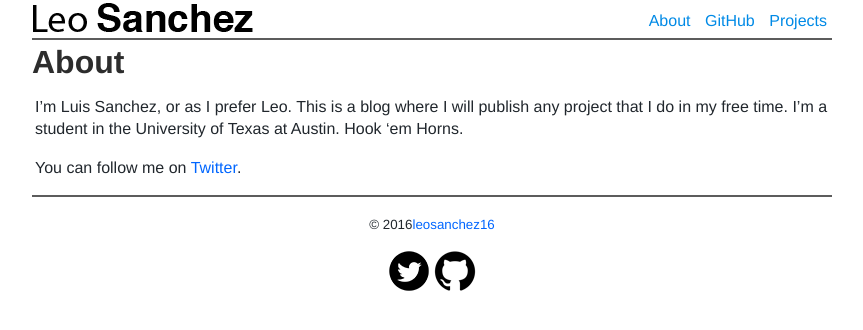
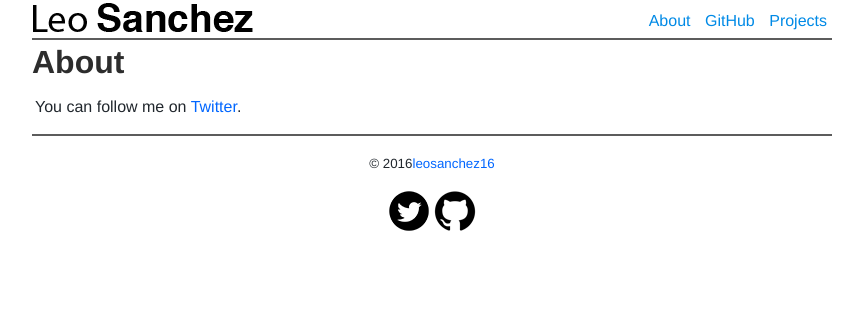
Before and after one commit to leosanchez16/leosanchez16.github.io, a Jekyll site: the page built from about.md, in a window 1280 px wide. Shown: the top 330 px of the page, without its empty margins (208-1071 px from the left). Built offline with Jekyll 4.4.1, drawn with Linux system fonts in a browser that asks for light colours.

Commit message:
Update about.md

```diff
--- a/about.md
+++ b/about.md
@@ -4,7 +4,6 @@ title: About
 permalink: /about/
 ---
 
-I'm Luis Sanchez, or as I prefer Leo. This is a blog where I will publish any project that I do in my free time. I'm a student in the University of Texas at Austin. Hook 'em Horns.
 
 You can follow me on [Twitter][1].
 
```
